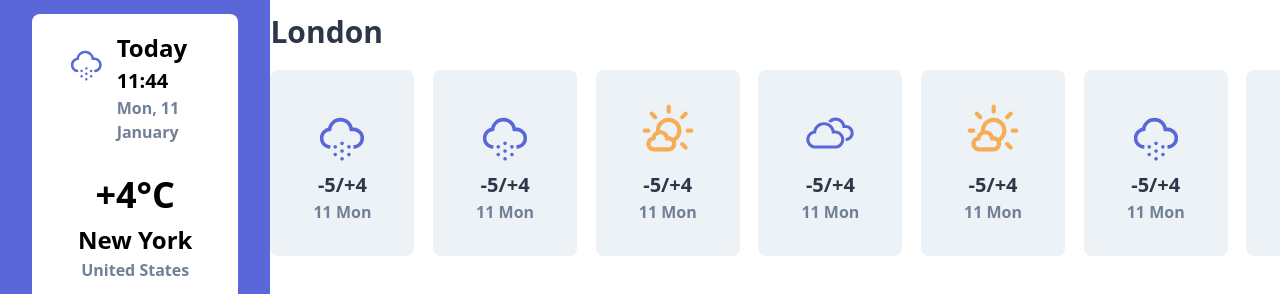
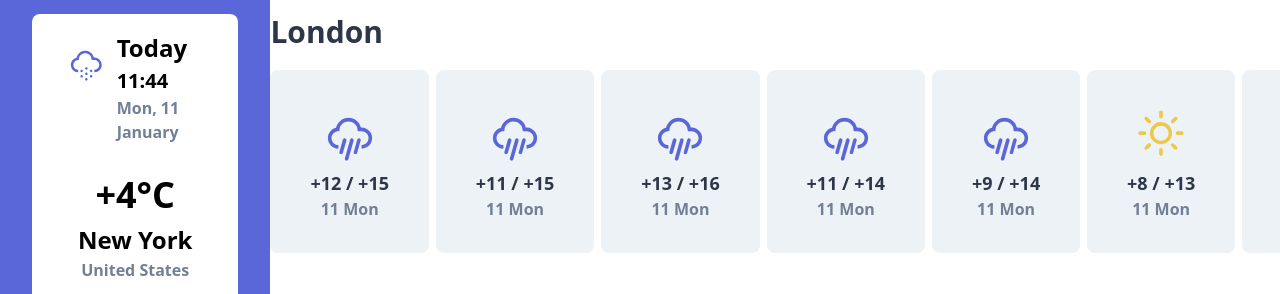
Before and after one commit to nikolasbarwicki/ts-weather-app, a React (Create React App) app: page / in a window 1280 px wide. Shown: the part 322-616 px from the top of the page. Built offline with nearby package versions, Linux system fonts and the light colour scheme.

Commit message:
Pass API data to weather forecast component

```diff
--- a/package.json
+++ b/package.json
@@ -11,6 +11,7 @@
     "@types/react": "^16.9.49",
     "@types/react-dom": "^16.9.8",
     "@types/recharts": "^1.8.15",
+    "axios": "^0.20.0",
     "react": "^16.13.1",
     "react-dom": "^16.13.1",
     "react-icons": "^3.11.0",
--- a/src/App.tsx
+++ b/src/App.tsx
@@ -1,3 +1,5 @@
+// import React, { useEffect, useState } from 'react';
+// import axios from 'axios';
 import React from 'react';
 import './styles/main.css';
 
@@ -5,14 +7,106 @@ import Sidebar from './components/Sidebar';
 import CitiesList from './components/CitiesList';
 import WeatherForecast from './components/WeatherForecast';
 import WeatherGraph from './components/WeatherGraph';
+import { DailyForecast } from './components/types';
 
 function App() {
+  // const [weatherData, setWeatherData] = useState({});
+
+  // useEffect(() => {
+  //   const getWeather = async () => {
+  //     const res = await axios.get(
+  //       `https://api.openweathermap.org/data/2.5/onecall?lat=51.509865&lon=-0.118092&exclude=minutely,hourly,alerts&appid=9b50d0883faabc0bbbbd08bdaf9c1f57&units=metric`,
+  //     );
+  //     const { data } = res;
+  //     setWeatherData(data);
+  //   };
+
+  //   getWeather();
+  // }, []);
+
+  interface weatherDataType {
+    daily: DailyForecast[];
+  }
+
+  const weatherData: weatherDataType = {
+    daily: [
+      {
+        temp: {
+          min: 11.94,
+          max: 15.39,
+        },
+        weather: [
+          { id: 501, main: 'Rain', description: 'moderate rain', icon: '10d' },
+        ],
+      },
+      {
+        temp: {
+          min: 10.73,
+          max: 15.04,
+        },
+        weather: [
+          { id: 500, main: 'Rain', description: 'light rain', icon: '10d' },
+        ],
+      },
+      {
+        temp: {
+          min: 12.71,
+          max: 16.14,
+        },
+        weather: [
+          {
+            id: 502,
+            main: 'Rain',
+            description: 'heavy intensity rain',
+            icon: '10d',
+          },
+        ],
+      },
+      {
+        temp: {
+          min: 11.2,
+          max: 13.56,
+        },
+        weather: [
+          { id: 501, main: 'Rain', description: 'moderate rain', icon: '10d' },
+        ],
+      },
+      {
+        temp: {
+          min: 8.51,
+          max: 13.97,
+        },
+        weather: [
+          { id: 500, main: 'Rain', description: 'light rain', icon: '10d' },
+        ],
+      },
+      {
+        temp: {
+          min: 8.15,
+          max: 12.84,
+        },
+        weather: [
+          { id: 800, main: 'Clear', description: 'clear sky', icon: '01d' },
+        ],
+      },
+      {
+        temp: {
+          min: 7.84,
+          max: 12.68,
+        },
+        weather: [
+          { id: 500, main: 'Rain', description: 'light rain', icon: '10d' },
+        ],
+      },
+    ],
+  };
+
   return (
     <div className="flex">
       <Sidebar />
       <main className=" container mx-auto flex flex-col mt-8">
         <CitiesList />
-        <WeatherForecast />
+        <WeatherForecast data={weatherData} />
         <WeatherGraph />
       </main>
     </div>
--- /dev/null
+++ b/src/components/Icon.tsx
@@ -0,0 +1,40 @@
+import React from 'react';
+import {
+  WiThunderstorm,
+  WiDaySleet,
+  WiRain,
+  WiSnow,
+  WiDaySunny,
+  WiCloudy,
+} from 'react-icons/wi';
+import { WeatherTypes } from './types';
+
+interface Props {
+  weather: WeatherTypes;
+}
+
+const Icon: React.FC<Props> = ({ weather }) => {
+  function getIcon(iconType: WeatherTypes) {
+    switch (iconType) {
+      case 'Thunderstorm':
+        return <WiThunderstorm className="text-6xl text-indigo-600 mb-1" />;
+      case 'Drizzle':
+        return <WiDaySleet className="text-6xl text-indigo-600 mb-1" />;
+      case 'Rain':
+        return <WiRain className="text-6xl text-indigo-600 mb-1" />;
+      case 'Snow':
+        return <WiSnow className="text-6xl text-indigo-600 mb-1" />;
+      case 'Clear':
+        return <WiDaySunny className="text-6xl text-yellow-500 mb-1" />;
+      case 'Clouds':
+        return <WiCloudy className="text-6xl text-indigo-600 mb-1" />;
+      default:
+        break;
+    }
+    return null;
+  }
+
+  return <div>{getIcon(weather)}</div>;
+};
+
+export default Icon;
--- a/src/components/WeatherForecast.tsx
+++ b/src/components/WeatherForecast.tsx
@@ -1,47 +1,29 @@
 import React from 'react';
+import Icon from './Icon';
+import { DailyForecast } from './types';
 
-import { WiSnow, WiDaySunnyOvercast, WiCloudy } from 'react-icons/wi';
+interface Props {
+  data: {
+    daily: DailyForecast[];
+  };
+}
 
-const WeatherForecast = () => {
+const WeatherForecast: React.FC<Props> = ({ data }) => {
+  const { daily } = data;
+
   return (
     <section className="mb-8">
       <h1 className="text-3xl font-bold text-gray-800 mb-4">London</h1>
       <div className="flex justify-between flex-row">
-        <div className="flex flex-col items-center bg-gray-200 rounded-lg py-8 px-10">
-          <WiSnow className="text-6xl text-indigo-600 mb-1" />
-          <span className="text-gray-800 text-xl font-bold">-5/+4</span>
-          <span className="text-gray-600 font-semibold">11 Mon</span>
-        </div>
-        <div className="flex flex-col items-center bg-gray-200 rounded-lg py-8 px-10">
-          <WiSnow className="text-6xl text-indigo-600 mb-1" />
-          <span className="text-gray-800 text-xl font-bold">-5/+4</span>
-          <span className="text-gray-600 font-semibold">11 Mon</span>
-        </div>
-        <div className="flex flex-col items-center bg-gray-200 rounded-lg py-8 px-10">
-          <WiDaySunnyOvercast className="text-6xl text-orange-400 mb-1" />
-          <span className="text-gray-800 text-xl font-bold">-5/+4</span>
-          <span className="text-gray-600 font-semibold">11 Mon</span>
-        </div>
-        <div className="flex flex-col items-center bg-gray-200 rounded-lg py-8 px-10">
-          <WiCloudy className="text-6xl text-indigo-600 mb-1" />
-          <span className="text-gray-800 text-xl font-bold">-5/+4</span>
-          <span className="text-gray-600 font-semibold">11 Mon</span>
-        </div>
-        <div className="flex flex-col items-center bg-gray-200 rounded-lg py-8 px-10">
-          <WiDaySunnyOvercast className="text-6xl text-orange-400 mb-1" />
-          <span className="text-gray-800 text-xl font-bold">-5/+4</span>
-          <span className="text-gray-600 font-semibold">11 Mon</span>
-        </div>
-        <div className="flex flex-col items-center bg-gray-200 rounded-lg py-8 px-10">
-          <WiSnow className="text-6xl text-indigo-600 mb-1" />
-          <span className="text-gray-800 text-xl font-bold">-5/+4</span>
-          <span className="text-gray-600 font-semibold">11 Mon</span>
-        </div>
-        <div className="flex flex-col items-center bg-gray-200 rounded-lg py-8 px-10">
-          <WiSnow className="text-6xl text-indigo-600 mb-1" />
-          <span className="text-gray-800 text-xl font-bold">-5/+4</span>
-          <span className="text-gray-600 font-semibold">11 Mon</span>
-        </div>
+        {daily.map((item) => (
+          <div className="flex flex-col items-center bg-gray-200 rounded-lg py-8 px-10">
+            <Icon weather={item.weather[0].main} />
+            <span className="text-gray-800 text-lg font-bold">
+              {`+${item.temp.min.toFixed(0)} / +${item.temp.max.toFixed(0)}`}
+            </span>
+            <span className="text-gray-600 font-semibold">11 Mon</span>
+          </div>
+        ))}
       </div>
     </section>
   );
--- /dev/null
+++ b/src/components/types.ts
@@ -0,0 +1,20 @@
+export type WeatherTypes =
+  | 'Thunderstorm'
+  | 'Drizzle'
+  | 'Rain'
+  | 'Snow'
+  | 'Clear'
+  | 'Clouds';
+
+export interface DailyForecast {
+  temp: {
+    min: number;
+    max: number;
+  };
+  weather: {
+    id: number;
+    main: WeatherTypes;
+    description: string;
+    icon: string;
+  }[];
+}
```
Also changed, not shown: .eslintrc.js, src/styles/main.css, 1 other file (tests, documents, lock files or other folders).
